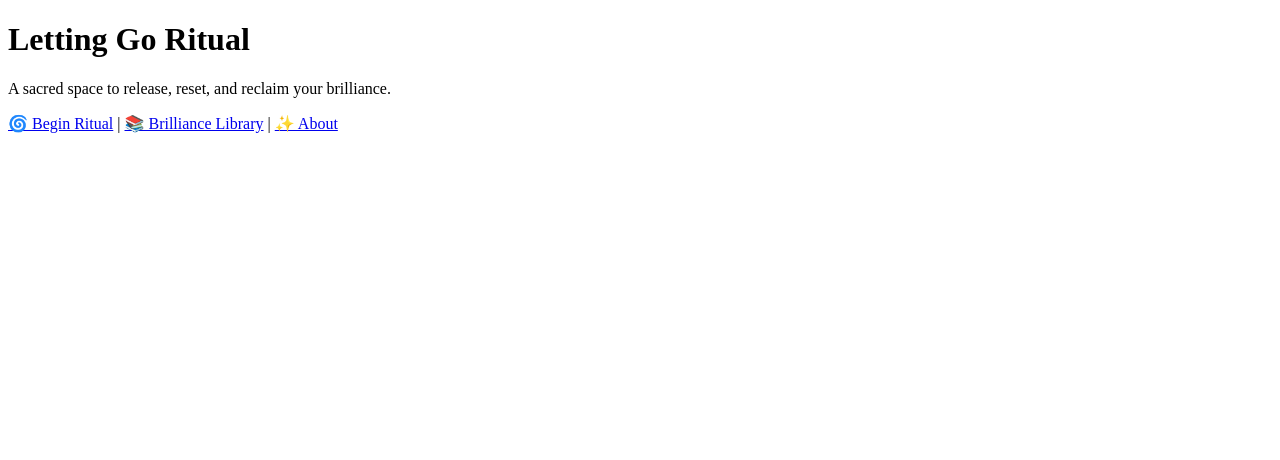
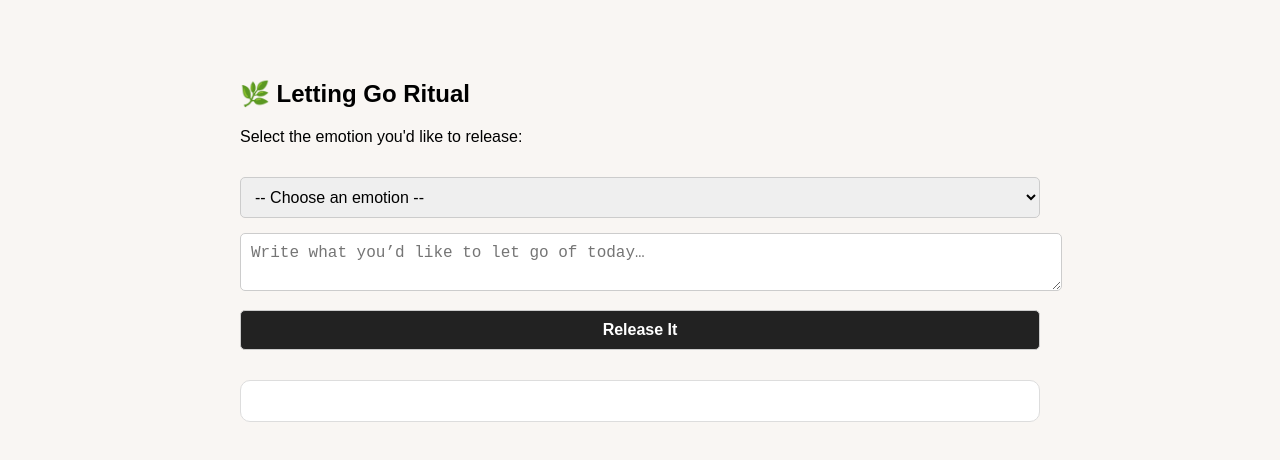
Before and after one commit to Hayley-hash/Letting-Go-Ritual, a plain HTML site: page index.html in a window 1280 px wide. Drawn offline with Linux system fonts and the light colour scheme.

Commit message:
Update index.html

```diff
--- a/index.html
+++ b/index.html
@@ -3,13 +3,126 @@
 <head>
   <meta charset="UTF-8" />
   <title>Letting Go Ritual</title>
+  <style>
+    body {
+      font-family: 'Arial', sans-serif;
+      background-color: #f9f6f3;
+      max-width: 800px;
+      margin: 40px auto;
+      padding: 20px;
+    }
+    select, textarea, button {
+      width: 100%;
+      margin-top: 15px;
+      padding: 10px;
+      font-size: 16px;
+      border-radius: 5px;
+      border: 1px solid #ccc;
+    }
+    button {
+      background-color: #222;
+      color: #fff;
+      font-weight: bold;
+      cursor: pointer;
+    }
+    #message {
+      margin-top: 30px;
+      padding: 20px;
+      background: white;
+      border-radius: 10px;
+      border: 1px solid #ddd;
+    }
+  </style>
 </head>
 <body>
-  <h1>Letting Go Ritual</h1>
-  <p>A sacred space to release, reset, and reclaim your brilliance.</p>
+  <h2>🌿 Letting Go Ritual</h2>
+  <p>Select the emotion you'd like to release:</p>
 
-  <a href="letting_go_ritual.html">🌀 Begin Ritual</a> |
-  <a href="brilliance_library.html">📚 Brilliance Library</a> |
-  <a href="about.html">✨ About</a>
+  <select id="emotionSelector">
+    <option value="">-- Choose an emotion --</option>
+    <option>Fear</option>
+    <option>Shame</option>
+    <option>Guilt</option>
+  </select>
+
+  <textarea id="releaseText" placeholder="Write what you’d like to let go of today…"></textarea>
+  <button onclick="releaseEmotion()">Release It</button>
+
+  <div id="message"></div>
+
+  <script>
+    function releaseEmotion() {
+      const emotion = document.getElementById("emotionSelector").value;
+      const journal = document.getElementById("releaseText").value;
+
+      if (!emotion) {
+        alert("Please select an emotion.");
+        return;
+      }
+
+      let content = "";
+
+      if (emotion === "Fear") {
+        content = `
+          <h3>🖤 Emotion: Fear</h3>
+          <h4>🔍 What Is Fear?</h4>
+          <p>Fear is a natural emotional response to danger or uncertainty. In modern life, it often arises from imagined threats or past wounds.</p>
+
+          <h4>🧠 In the Body</h4>
+          <p>Fear activates your fight-or-flight system. It tenses muscles, increases heart rate, and clouds your thinking.</p>
+
+          <h4>🌬️ Why We Release</h4>
+          <p>You no longer need fear as your compass. Releasing fear makes space for peace and trust in life.</p>
+
+          <h4>🌿 Ritual</h4>
+          <ul>
+            <li>Close your eyes. Take 3 deep breaths.</li>
+            <li>Say: "I release fear. I am safe and free."</li>
+            <li>Visualize the fear dissolving from your body.</li>
+          </ul>
+
+          <h4>💫 Affirmation</h4>
+          <p><em>I am grounded, calm, and courageous. Fear no longer controls me.</em></p>
+        `;
+      } else if (emotion === "Shame") {
+        content = `
+          <h3>🖤 Emotion: Shame</h3>
+          <h4>📘 Release Reflection</h4>
+          <p>You chose to release: <strong>${emotion}</strong>.</p>
+          ${journal ? `<p>You wrote: "<em>${journal}</em>"</p>` : ''}
+
+          <h4>🌿 Letting Go Ritual</h4>
+          <ul>
+            <li>Find stillness and take 3 deep breaths.</li>
+            <li>Say: “I release shame. It no longer belongs to me.”</li>
+            <li>Place your hand on your heart and feel the release.</li>
+          </ul>
+
+          <h4>💫 Affirmation</h4>
+          <p><em>I am free from shame. I choose peace, power, and self-love.</em></p>
+        `;
+      } else if (emotion === "Guilt") {
+        content = `
+          <h3>🖤 Emotion: Guilt</h3>
+          <h4>📘 Release Reflection</h4>
+          <p>You chose to release: <strong>${emotion}</strong>.</p>
+          ${journal ? `<p>You wrote: "<em>${journal}</em>"</p>` : ''}
+
+          <h4>🌿 Letting Go Ritual</h4>
+          <ul>
+            <li>Pause. Breathe deeply into your belly.</li>
+            <li>Say: “I forgive myself. I am human and learning.”</li>
+          </ul>
+
+          <h4>💫 Affirmation</h4>
+          <p><em>I release guilt and walk forward with compassion and grace.</em></p>
+        `;
+      } else {
+        content = `<p>This emotion is still being added. Try again soon!</p>`;
+      }
+
+      document.getElementById("message").innerHTML = content;
+    }
+  </script>
 </body>
 </html>
```
